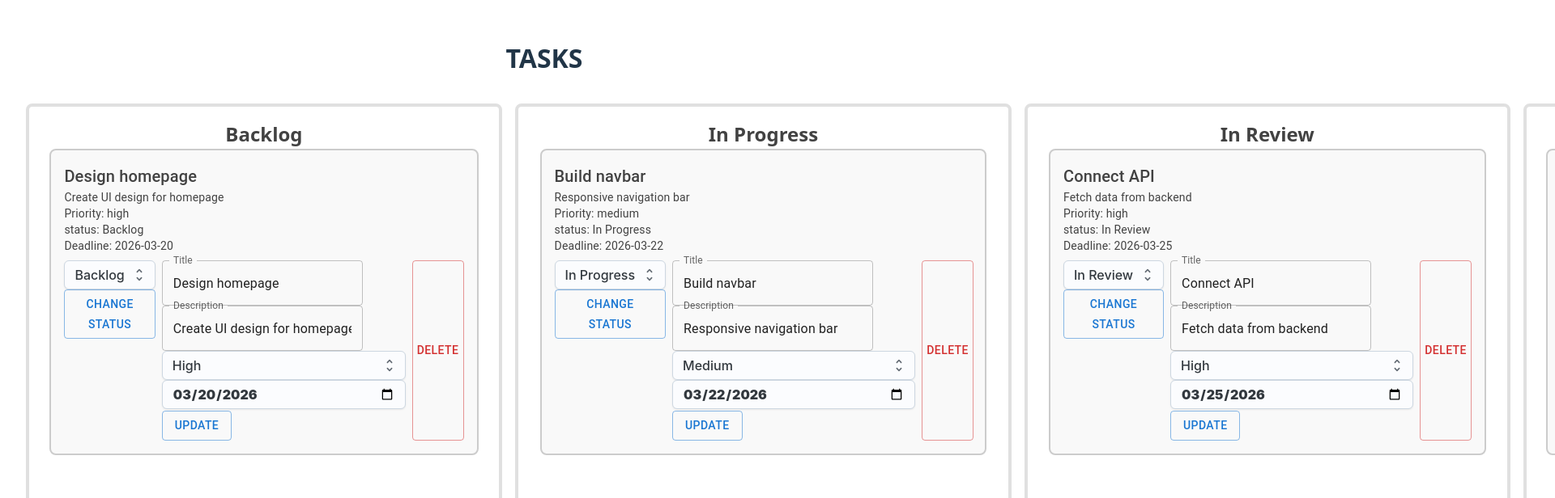
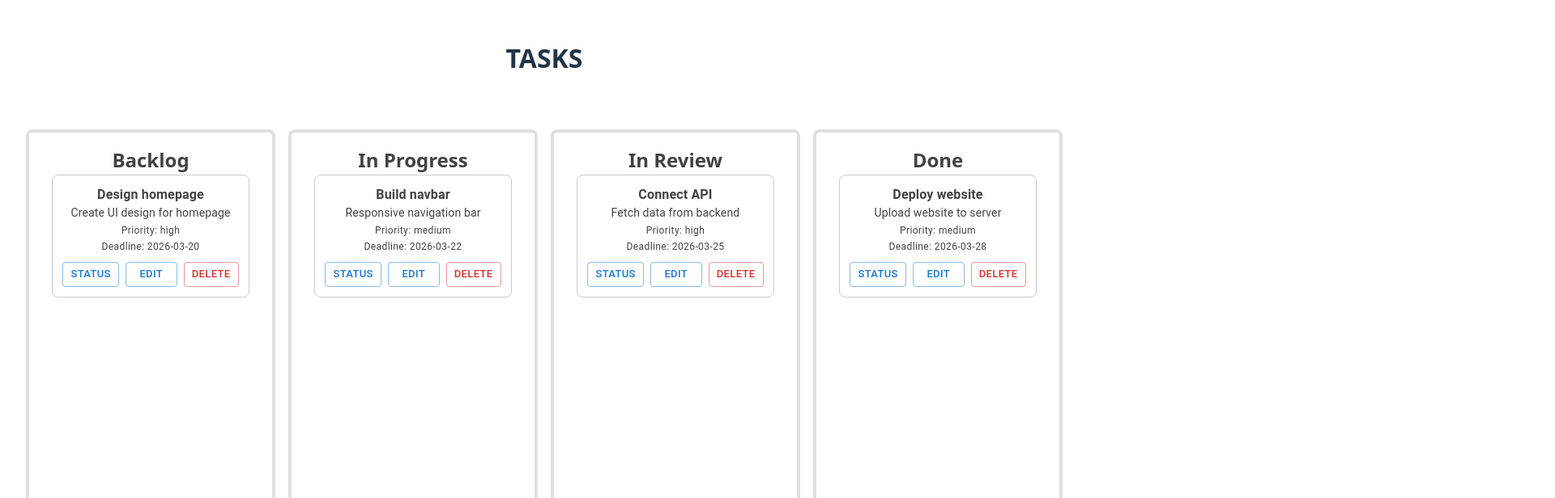
Before and after one commit to michal8319/Task-management, a React (Vite) app in the folder Project-and-task-management/: page /ProjectDetails/1 in a window 1280 px wide. Shown: the top 616 px of the page at 81% size, 1920 px wide, since content can reach past the window. Built offline with nearby package versions, Linux system fonts and the light colour scheme.

Commit message:
almost almost finish

```diff
--- a/Project-and-task-management/src/components/ChangStatusTask.jsx
+++ b/Project-and-task-management/src/components/ChangStatusTask.jsx
@@ -24,7 +24,7 @@ const ChangeStatusTask = ({ task }) => {
   return (
     <form onSubmit={handleSubmit(onSubmit)}>
 
-      <Select defaultValue={task.status} onChange={(event, value) => setValue("status", value)}>
+      <Select size="sm" defaultValue={task.status} onChange={(event,value)=>setValue("status",value)}>
         <Option value="Backlog">Backlog</Option>
         <Option value="In Progress">In Progress</Option>
         <Option value="In Review">In Review</Option>
--- a/Project-and-task-management/src/components/DeleteTask.jsx
+++ b/Project-and-task-management/src/components/DeleteTask.jsx
@@ -9,8 +9,14 @@ const DeleteTask=({id})=>{
     }
     return(
         <>
-        <Button variant="outlined" color="error" onClick={handleDelete}>Delete</Button>
-        </>
+            <Button
+            size="small"
+            variant="outlined"
+            color="error"
+            onClick={handleDelete}
+            >
+            Delete
+            </Button>        </>
     )
 }
 export default DeleteTask
--- a/Project-and-task-management/src/components/TaskCard.jsx
+++ b/Project-and-task-management/src/components/TaskCard.jsx
@@ -1,29 +1,67 @@
 import Box from "@mui/material/Box";
-import { Typography } from "@mui/material";
+import { Typography, Button } from "@mui/material";
+import { useState } from "react";
 import DeleteTask from "./DeleteTask";
 import UpdateTask from "./UpdateTask";
 import ChangeStatusTask from "./ChangStatusTask";
 
 const TaskCard = ({ task }) => {
 
+  const [showUpdate,setShowUpdate] = useState(false)
+  const [showStatus,setShowStatus] = useState(false)
+
   return (
-    <Box sx={{border: "2px solid #ccc",borderRadius: 2,p: 2,mb: 2,width: "90%",backgroundColor: "#f9f9f9",textAlign: "left"}}>
+    <Box
+      sx={{
+        border: "1px solid #ccc",
+        borderRadius: 2,
+        p: 1.5,
+        mb: 1.5,
+        backgroundColor: "#fff",
+        fontSize: "14px"
+      }}
+    >
 
-      <Typography variant="h6">{task.title}</Typography>
+      <Typography fontWeight="bold">{task.title}</Typography>
 
-      <Typography variant="body2">{task.description}</Typography>
+      <Typography variant="body2">
+        {task.description}
+      </Typography>
 
-      <Typography variant="body2">Priority: {task.priority}</Typography>
+      <Typography variant="caption">
+        Priority: {task.priority}
+      </Typography>
 
-      <Typography variant="body2">status: {task.status}</Typography>
+      <Typography variant="caption" display="block">
+        Deadline: {task.deadline}
+      </Typography>
 
-      <Typography variant="body2">Deadline: {task.deadline}</Typography>
+      {/* כפתורים */}
+      <Box sx={{display:"flex",gap:1,mt:1,flexWrap:"wrap"}}>
 
-      <Box sx={{display:"flex",gap:1,mt:1}}>
-        <ChangeStatusTask task={task}/>
-        <UpdateTask task={task}/>
+        <Button
+          size="small"
+          variant="outlined"
+          onClick={()=>setShowStatus(!showStatus)}
+        >
+          Status
+        </Button>
+
+        <Button
+          size="small"
+          variant="outlined"
+          onClick={()=>setShowUpdate(!showUpdate)}
+        >
+          Edit
+        </Button>
+
         <DeleteTask id={task.id}/>
+
       </Box>
+
+      {showStatus && <ChangeStatusTask task={task}/>}
+
+      {showUpdate && <UpdateTask task={task}/>}
 
     </Box>
   );
--- a/Project-and-task-management/src/pages/ProjectDetails.jsx
+++ b/Project-and-task-management/src/pages/ProjectDetails.jsx
@@ -60,6 +60,16 @@ const ProjectDetails=()=>{
         <>
       <Box sx={{fontSize: "2rem",fontWeight: "bold",textAlign: "center",mt: 2,mb: 4}}>TASKS</Box>
 
+      <Box
+  sx={{
+    display: "grid",
+    gridTemplateColumns: "repeat(4, 1fr)",
+    gap: 2,
+    width: "100%",
+    padding: 2
+  }}
+></Box>
+
       <Box sx={{ mx: 'auto', width: 200 }}></Box>
 
       <Box sx={{display: "grid",gridTemplateColumns: "1fr 1fr 1fr 1fr", width: "100vw",height: "80vh",gap:2}}>
```
